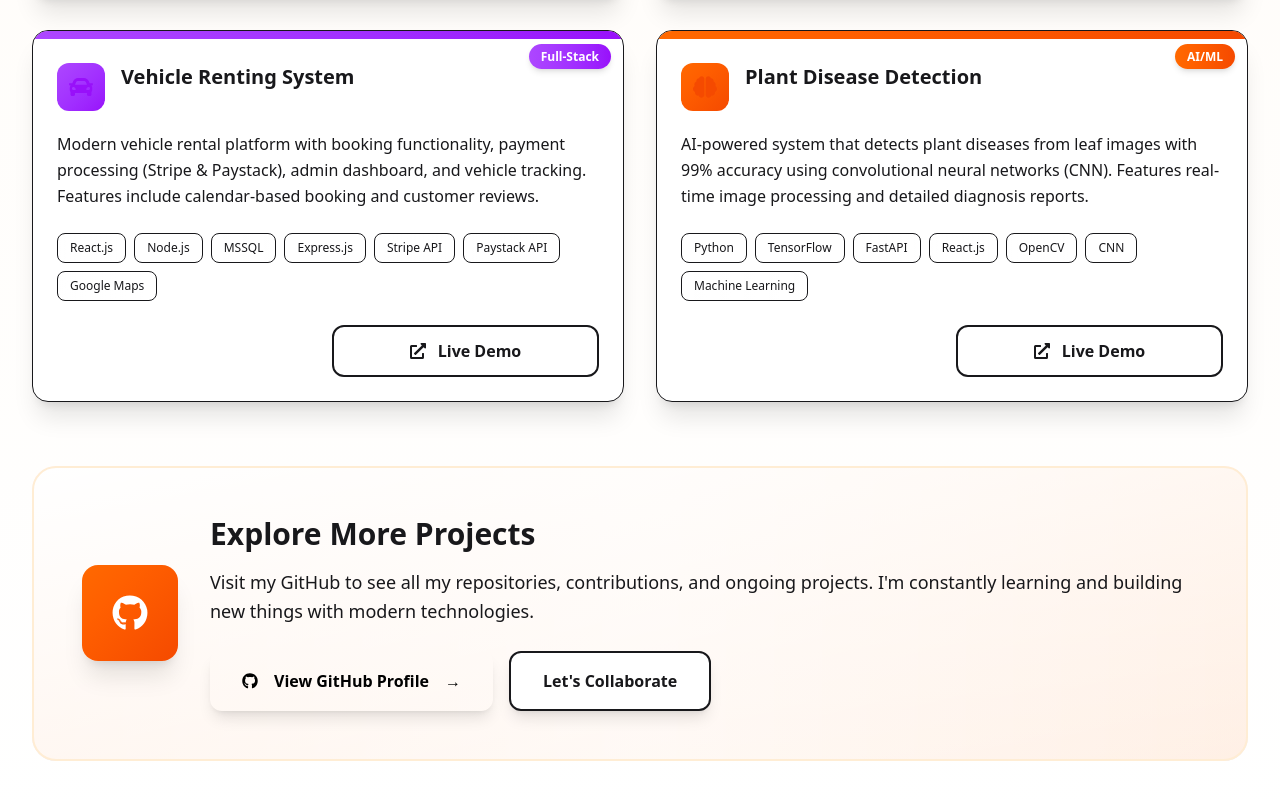
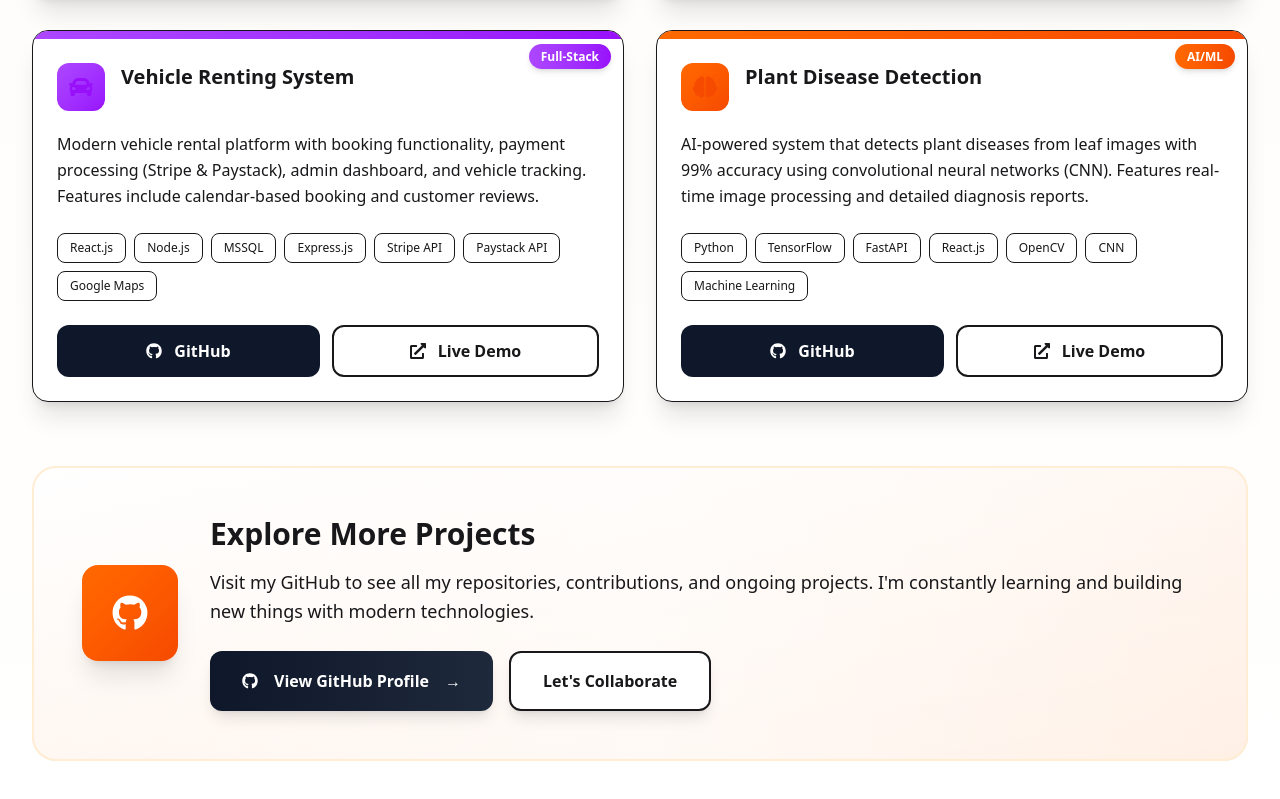
Before and after one commit to kimani-25-kikis/Joshua-Ngigi-Portifolio, a React (Vite) app: page /projects in a window 1280 px wide. Shown: the part 1170-1969 px from the top of the page. Built offline with nearby package versions, Linux system fonts and the light colour scheme.

Commit message:
Updated the projectCards

```diff
--- a/src/pages/ProjectsPage.tsx
+++ b/src/pages/ProjectsPage.tsx
@@ -1,6 +1,4 @@
-
 import { motion } from 'framer-motion';
-
 import { FaGithub, FaCode, FaBrain, FaCar, FaUtensils, FaBriefcase, FaExternalLinkAlt } from 'react-icons/fa';
 import { SiPython, SiTensorflow, SiFastapi } from 'react-icons/si';
 
@@ -48,7 +46,6 @@ const ProjectsPage = () => {
     }
   ];
 
-  // Update ProjectCard props interface first
   interface ProjectCardProps {
     title: string;
     description: string;
@@ -60,13 +57,11 @@ const ProjectsPage = () => {
     color?: string;
   }
 
-  // Updated ProjectCard component
   const ProjectCard: React.FC<ProjectCardProps> = ({
     title,
     description,
     technologies,
     githubLink,
-
     icon,
     category,
     color = 'orange'
@@ -137,16 +132,17 @@ const ProjectsPage = () => {
             ))}
           </div>
 
-          {/* Action Buttons */}
+          {/* Action Buttons - FIXED with inline styles to override DaisyUI */}
           <div className="flex gap-3 mt-auto">
             <a
               href={githubLink}
               target="_blank"
               rel="noopener noreferrer"
-              className="flex-1 inline-flex items-center justify-center gap-3 px-4 py-3 bg-navy-900 text-white font-semibold rounded-xl hover:bg-gradient-to-r hover:from-orange-500 hover:to-orange-600 transition-all duration-300 group hover:shadow-lg"
+              className="flex-1 inline-flex items-center justify-center gap-3 px-4 py-3 font-semibold rounded-xl hover:bg-gradient-to-r hover:from-orange-500 hover:to-orange-600 transition-all duration-300 group hover:shadow-lg"
+              style={{ backgroundColor: '#0f172a', color: 'white' }}
             >
-              <FaGithub className="group-hover:scale-110 transition-transform" />
-              <span>GitHub</span>
+              <FaGithub className="group-hover:scale-110 transition-transform" style={{ color: 'white' }} />
+              <span style={{ color: 'white' }}>GitHub</span>
             </a>
 
             <button
@@ -295,15 +291,25 @@ const ProjectsPage = () => {
 
                 <div className="flex flex-col sm:flex-row gap-4">
                   <a
-                    href="https://github.com/kimani-25-kikis"
-                    target="_blank"
-                    rel="noopener noreferrer"
-                    className="inline-flex items-center justify-center gap-4 px-8 py-4 bg-gradient-to-r from-navy-900 to-navy-800 text-black font-bold rounded-xl hover:from-orange-500 hover:to-orange-600 transition-all duration-300 hover:scale-105 hover:shadow-2xl shadow-lg group"
-                  >
-                    <FaGithub className="group-hover:scale-110 transition-transform" />
-                    <span>View GitHub Profile</span>
-                    <span className="group-hover:translate-x-2 transition-transform">→</span>
-                  </a>
+  href="https://github.com/kimani-25-kikis"
+  target="_blank"
+  rel="noopener noreferrer"
+  className="inline-flex items-center justify-center gap-4 px-8 py-4 font-bold rounded-xl transition-all duration-300 hover:scale-105 hover:shadow-2xl shadow-lg group"
+  style={{
+    background: 'linear-gradient(to right, #0f172a, #1e293b)',
+    color: 'white'
+  }}
+  onMouseEnter={(e) => {
+    e.currentTarget.style.background = 'linear-gradient(to right, #f97316, #ea580c)';
+  }}
+  onMouseLeave={(e) => {
+    e.currentTarget.style.background = 'linear-gradient(to right, #0f172a, #1e293b)';
+  }}
+>
+  <FaGithub className="group-hover:scale-110 transition-transform" style={{ color: 'white' }} />
+  <span style={{ color: 'white' }}>View GitHub Profile</span>
+  <span className="group-hover:translate-x-2 transition-transform" style={{ color: 'white' }}>→</span>
+</a>
 
                   <a
                     href="/contact"
```
